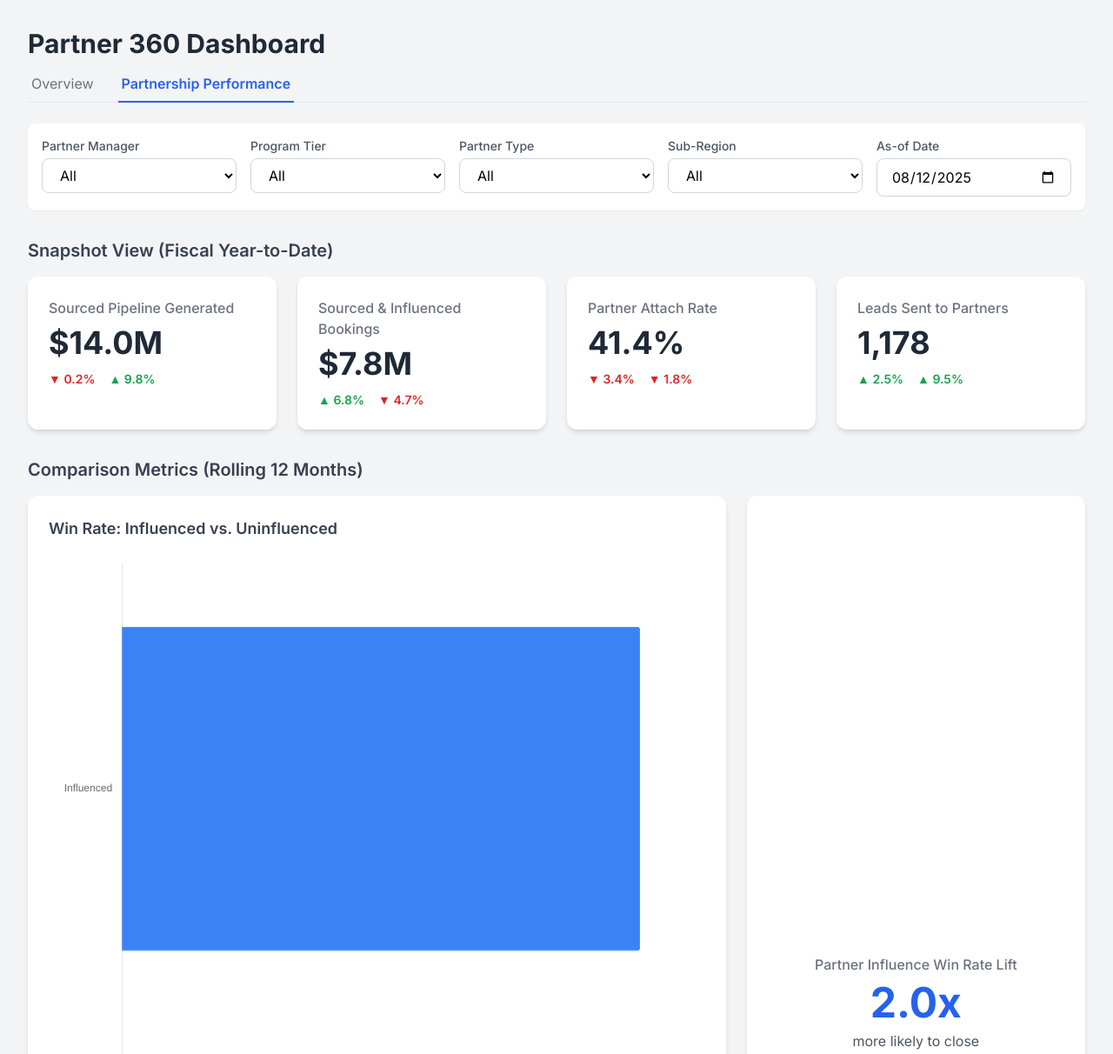
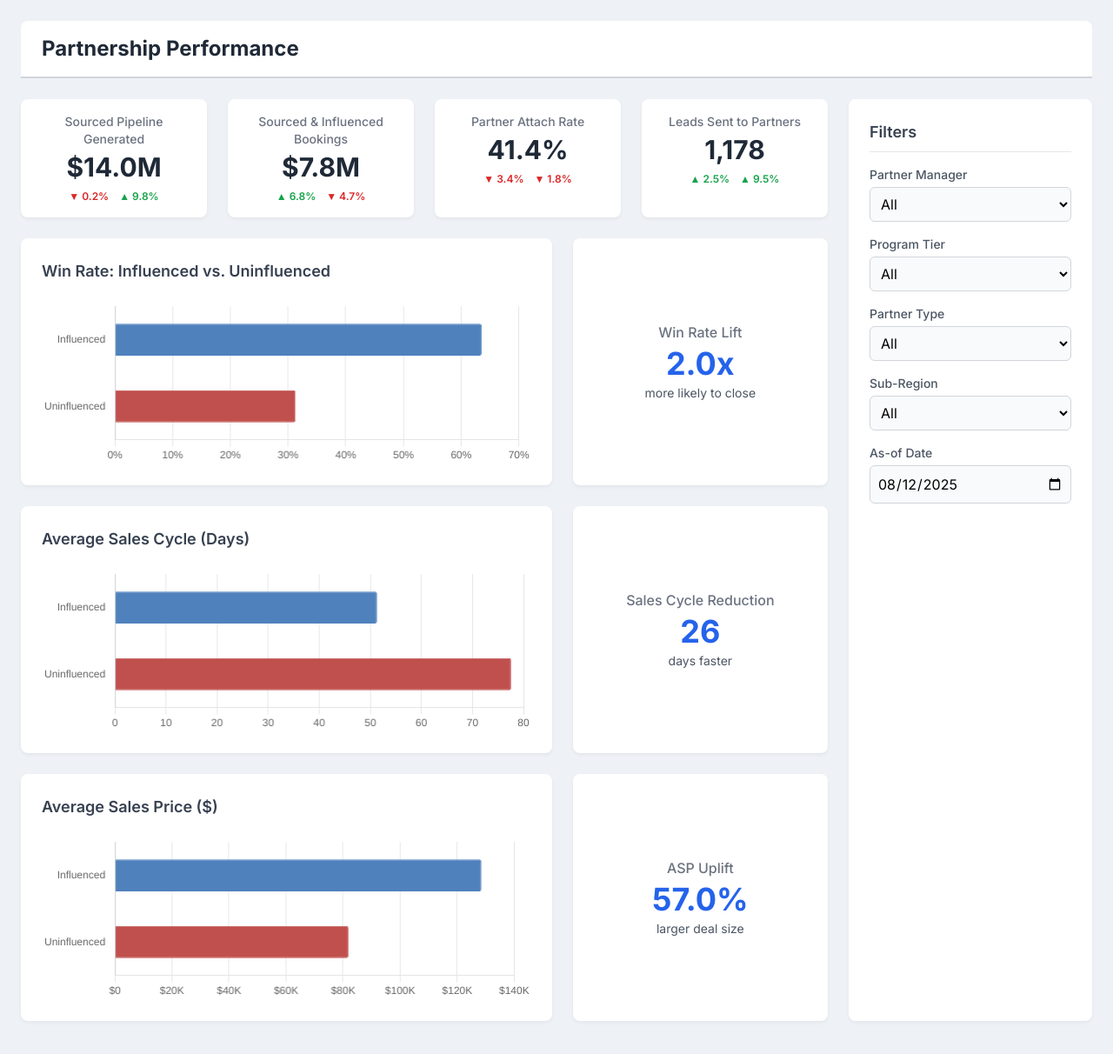
Before and after one commit to arunthimmaiah-contentstack/tableau_dashboard, a plain HTML site: page index.html in a window 1280 px wide. Shown: the top 1212 px of the page at 87% size. Drawn offline with nearby package versions, Linux system fonts and the light colour scheme.

Commit message:
Update index.html

```diff
--- a/index.html
+++ b/index.html
@@ -12,49 +12,154 @@
     <style>
         body {
             font-family: 'Inter', sans-serif;
-            background-color: #f3f4f6;
+            background-color: #eef1f5; /* Tableau-like background */
+        }
+        .tableau-dashboard {
+            display: flex;
+            gap: 1.5rem;
+        }
+        .main-content {
+            flex-grow: 1;
+        }
+        .filter-pane {
+            width: 280px;
+            flex-shrink: 0;
+            background-color: #ffffff;
+            padding: 1.5rem;
+            border-radius: 0.5rem;
+            box-shadow: 0 2px 4px rgba(0,0,0,0.05);
         }
         .kpi-card {
             background-color: white;
-            border-radius: 0.75rem;
-            padding: 1.5rem;
-            box-shadow: 0 4px 6px -1px rgb(0 0 0 / 0.1), 0 2px 4px -2px rgb(0 0 0 / 0.1);
+            border-radius: 0.5rem;
+            padding: 1rem;
+            box-shadow: 0 2px 4px rgba(0,0,0,0.05);
             transition: all 0.3s ease-in-out;
         }
         .filter-select {
-            background-color: white;
+            background-color: #f9fafb;
             border: 1px solid #d1d5db;
-            border-radius: 0.5rem;
-            padding: 0.5rem 1rem;
-            min-width: 180px;
+            border-radius: 0.375rem;
+            padding: 0.5rem;
+            width: 100%;
         }
         .chart-container {
             background-color: white;
-            border-radius: 0.75rem;
+            border-radius: 0.5rem;
             padding: 1.5rem;
-            box-shadow: 0 4px 6px -1px rgb(0 0 0 / 0.1), 0 2px 4px -2px rgb(0 0 0 / 0.1);
+            box-shadow: 0 2px 4px rgba(0,0,0,0.05);
+        }
+        .tableau-header {
+            background-color: #ffffff;
+            padding: 1rem 1.5rem;
+            border-bottom: 2px solid #d1d5db;
+            margin-bottom: 1.5rem;
         }
     </style>
 </head>
-<body class="p-4 md:p-8">
+<body class="p-4 md:p-6">
 
-    <div class="max-w-7xl mx-auto">
+    <div class="max-w-screen-2xl mx-auto">
         <!-- Header -->
-        <header class="mb-6">
-            <h1 class="text-3xl font-bold text-gray-800">Partner 360 Dashboard</h1>
-            <div class="mt-2 border-b">
-                <nav class="-mb-px flex space-x-6">
-                    <a href="#" class="py-2 px-1 border-b-2 border-transparent text-gray-500 hover:text-gray-700 hover:border-gray-300">Overview</a>
-                    <a href="#" class="py-2 px-1 border-b-2 border-blue-600 text-blue-600 font-semibold" aria-current="page">Partnership Performance</a>
-                </nav>
-            </div>
+        <header class="tableau-header rounded-t-lg">
+            <h1 class="text-2xl font-bold text-gray-800">Partnership Performance</h1>
         </header>
 
-        <!-- Filters -->
-        <div class="grid grid-cols-2 md:grid-cols-3 lg:grid-cols-5 gap-4 mb-8 p-4 bg-white rounded-lg shadow-sm">
+        <div class="tableau-dashboard">
+            <!-- Main Content Area -->
+            <main class="main-content">
+                <!-- Snapshot KPIs -->
+                <div class="mb-6">
+                    <div class="grid grid-cols-1 md:grid-cols-2 lg:grid-cols-4 gap-6">
+                        <!-- Sourced Pipeline -->
+                        <div class="kpi-card text-center">
+                            <h3 class="text-gray-500 font-medium text-sm">Sourced Pipeline Generated</h3>
+                            <p id="kpi-pipeline" class="text-3xl font-bold text-gray-800 mt-1">--</p>
+                            <div class="flex justify-center items-center text-xs mt-2 space-x-3">
+                                <span id="kpi-pipeline-yoy"></span>
+                                <span id="kpi-pipeline-qoq"></span>
+                            </div>
+                        </div>
+                        <!-- Sourced & Influenced Bookings -->
+                        <div class="kpi-card text-center">
+                            <h3 class="text-gray-500 font-medium text-sm">Sourced & Influenced Bookings</h3>
+                            <p id="kpi-bookings" class="text-3xl font-bold text-gray-800 mt-1">--</p>
+                            <div class="flex justify-center items-center text-xs mt-2 space-x-3">
+                                <span id="kpi-bookings-yoy"></span>
+                                <span id="kpi-bookings-qoq"></span>
+                            </div>
+                        </div>
+                        <!-- Partner Attach Rate -->
+                        <div class="kpi-card text-center">
+                            <h3 class="text-gray-500 font-medium text-sm">Partner Attach Rate</h3>
+                            <p id="kpi-attach-rate" class="text-3xl font-bold text-gray-800 mt-1">--</p>
+                            <div class="flex justify-center items-center text-xs mt-2 space-x-3">
+                                <span id="kpi-attach-rate-yoy"></span>
+                                <span id="kpi-attach-rate-qoq"></span>
+                            </div>
+                        </div>
+                        <!-- Leads Sent to Partners -->
+                        <div class="kpi-card text-center">
+                            <h3 class="text-gray-500 font-medium text-sm">Leads Sent to Partners</h3>
+                            <p id="kpi-leads" class="text-3xl font-bold text-gray-800 mt-1">--</p>
+                            <div class="flex justify-center items-center text-xs mt-2 space-x-3">
+                                <span id="kpi-leads-yoy"></span>
+                                <span id="kpi-leads-qoq"></span>
+                            </div>
+                        </div>
+                    </div>
+                </div>
+
+                <!-- Comparison Metrics -->
+                <div class="space-y-6">
+                    <!-- Win Rate -->
+                    <div class="grid grid-cols-1 lg:grid-cols-3 gap-6">
+                        <div class="chart-container lg:col-span-2">
+                            <h3 class="text-lg font-semibold text-gray-700 mb-4">Win Rate: Influenced vs. Uninfluenced</h3>
+                            <div class="h-48"><canvas id="winRateChart"></canvas></div>
+                        </div>
+                        <div class="kpi-card flex flex-col justify-center items-center text-center">
+                            <h3 class="text-gray-500 font-medium">Win Rate Lift</h3>
+                            <p id="lift-win-rate" class="text-4xl font-bold text-blue-600 my-1">--</p>
+                            <p class="text-gray-600 text-sm">more likely to close</p>
+                        </div>
+                    </div>
+
+                    <!-- Sales Cycle -->
+                    <div class="grid grid-cols-1 lg:grid-cols-3 gap-6">
+                        <div class="chart-container lg:col-span-2">
+                            <h3 class="text-lg font-semibold text-gray-700 mb-4">Average Sales Cycle (Days)</h3>
+                            <div class="h-48"><canvas id="salesCycleChart"></canvas></div>
+                        </div>
+                        <div class="kpi-card flex flex-col justify-center items-center text-center">
+                            <h3 class="text-gray-500 font-medium">Sales Cycle Reduction</h3>
+                            <p id="lift-sales-cycle" class="text-4xl font-bold text-blue-600 my-1">--</p>
+                            <p class="text-gray-600 text-sm">days faster</p>
+                        </div>
+                    </div>
+
+                    <!-- Sales Price -->
+                    <div class="grid grid-cols-1 lg:grid-cols-3 gap-6">
+                        <div class="chart-container lg:col-span-2">
+                            <h3 class="text-lg font-semibold text-gray-700 mb-4">Average Sales Price ($)</h3>
+                            <div class="h-48"><canvas id="salesPriceChart"></canvas></div>
+                        </div>
+                        <div class="kpi-card flex flex-col justify-center items-center text-center">
+                            <h3 class="text-gray-500 font-medium">ASP Uplift</h3>
+                            <p id="lift-sales-price" class="text-4xl font-bold text-blue-600 my-1">--</p>
+                            <p class="text-gray-600 text-sm">larger deal size</p>
+                        </div>
+                    </div>
+                </div>
+            </main>
+
+            <!-- Filter Pane -->
+            <aside class="filter-pane">
+                <h2 class="text-lg font-semibold text-gray-700 border-b pb-2 mb-4">Filters</h2>
+                <div class="space-y-4">
                     <div>
                         <label for="prm-filter" class="text-sm font-medium text-gray-600 block mb-1">Partner Manager</label>
-                <select id="prm-filter" class="filter-select w-full">
+                        <select id="prm-filter" class="filter-select">
                             <option>All</option>
                             <option>John Doe</option>
                             <option>Jane Smith</option>
@@ -63,7 +168,7 @@
                     </div>
                     <div>
                         <label for="tier-filter" class="text-sm font-medium text-gray-600 block mb-1">Program Tier</label>
-                <select id="tier-filter" class="filter-select w-full">
+                        <select id="tier-filter" class="filter-select">
                             <option>All</option>
                             <option>Elite</option>
                             <option>Preferred</option>
@@ -72,7 +177,7 @@
                     </div>
                     <div>
                         <label for="type-filter" class="text-sm font-medium text-gray-600 block mb-1">Partner Type</label>
-                <select id="type-filter" class="filter-select w-full">
+                        <select id="type-filter" class="filter-select">
                             <option>All</option>
                             <option>Tech</option>
                             <option>Solution</option>
@@ -80,7 +185,7 @@
                     </div>
                     <div>
                         <label for="region-filter" class="text-sm font-medium text-gray-600 block mb-1">Sub-Region</label>
-                <select id="region-filter" class="filter-select w-full">
+                        <select id="region-filter" class="filter-select">
                             <option>All</option>
                             <option>AMER</option>
                             <option>EMEA</option>
@@ -89,90 +194,10 @@
                     </div>
                     <div>
                         <label for="date-filter" class="text-sm font-medium text-gray-600 block mb-1">As-of Date</label>
-                <input type="date" id="date-filter" class="filter-select w-full">
+                        <input type="date" id="date-filter" class="filter-select">
                     </div>
                 </div>
-
-        <!-- Snapshot KPIs -->
-        <div class="mb-8">
-            <h2 class="text-xl font-semibold text-gray-700 mb-4">Snapshot View (Fiscal Year-to-Date)</h2>
-            <div class="grid grid-cols-1 md:grid-cols-2 lg:grid-cols-4 gap-6">
-                <!-- Sourced Pipeline -->
-                <div class="kpi-card">
-                    <h3 class="text-gray-500 font-medium">Sourced Pipeline Generated</h3>
-                    <p id="kpi-pipeline" class="text-4xl font-bold text-gray-800 mt-2">--</p>
-                    <div class="flex items-center text-sm mt-3">
-                        <span id="kpi-pipeline-yoy" class="flex items-center mr-4"></span>
-                        <span id="kpi-pipeline-qoq" class="flex items-center"></span>
-                    </div>
-                </div>
-                <!-- Sourced & Influenced Bookings -->
-                <div class="kpi-card">
-                    <h3 class="text-gray-500 font-medium">Sourced & Influenced Bookings</h3>
-                    <p id="kpi-bookings" class="text-4xl font-bold text-gray-800 mt-2">--</p>
-                    <div class="flex items-center text-sm mt-3">
-                         <span id="kpi-bookings-yoy" class="flex items-center mr-4"></span>
-                         <span id="kpi-bookings-qoq" class="flex items-center"></span>
-                    </div>
-                </div>
-                <!-- Partner Attach Rate -->
-                <div class="kpi-card">
-                    <h3 class="text-gray-500 font-medium">Partner Attach Rate</h3>
-                    <p id="kpi-attach-rate" class="text-4xl font-bold text-gray-800 mt-2">--</p>
-                    <div class="flex items-center text-sm mt-3">
-                        <span id="kpi-attach-rate-yoy" class="flex items-center mr-4"></span>
-                        <span id="kpi-attach-rate-qoq" class="flex items-center"></span>
-                    </div>
-                </div>
-                <!-- Leads Sent to Partners -->
-                <div class="kpi-card">
-                    <h3 class="text-gray-500 font-medium">Leads Sent to Partners</h3>
-                    <p id="kpi-leads" class="text-4xl font-bold text-gray-800 mt-2">--</p>
-                    <div class="flex items-center text-sm mt-3">
-                        <span id="kpi-leads-yoy" class="flex items-center mr-4"></span>
-                        <span id="kpi-leads-qoq" class="flex items-center"></span>
-                    </div>
-                </div>
-            </div>
-        </div>
-
-        <!-- Comparison Metrics -->
-        <div>
-            <h2 class="text-xl font-semibold text-gray-700 mb-4">Comparison Metrics (Rolling 12 Months)</h2>
-            <div class="grid grid-cols-1 lg:grid-cols-3 gap-6">
-                <!-- Win Rate -->
-                <div class="chart-container lg:col-span-2">
-                    <h3 class="text-lg font-semibold text-gray-700 mb-4">Win Rate: Influenced vs. Uninfluenced</h3>
-                    <canvas id="winRateChart"></canvas>
-                </div>
-                <div class="kpi-card flex flex-col justify-center items-center text-center">
-                    <h3 class="text-gray-500 font-medium">Partner Influence Win Rate Lift</h3>
-                    <p id="lift-win-rate" class="text-5xl font-bold text-blue-600 my-2">--</p>
-                    <p class="text-gray-600">more likely to close</p>
-                </div>
-
-                <!-- Sales Cycle -->
-                <div class="chart-container lg:col-span-2">
-                     <h3 class="text-lg font-semibold text-gray-700 mb-4">Average Sales Cycle (Days)</h3>
-                    <canvas id="salesCycleChart"></canvas>
-                </div>
-                <div class="kpi-card flex flex-col justify-center items-center text-center">
-                    <h3 class="text-gray-500 font-medium">Sales Cycle Reduction</h3>
-                    <p id="lift-sales-cycle" class="text-5xl font-bold text-blue-600 my-2">--</p>
-                    <p class="text-gray-600">days faster to close</p>
-                </div>
-
-                <!-- Sales Price -->
-                <div class="chart-container lg:col-span-2">
-                    <h3 class="text-lg font-semibold text-gray-700 mb-4">Average Sales Price ($)</h3>
-                    <canvas id="salesPriceChart"></canvas>
-                </div>
-                <div class="kpi-card flex flex-col justify-center items-center text-center">
-                    <h3 class="text-gray-500 font-medium">Partner Influence ASP Uplift</h3>
-                    <p id="lift-sales-price" class="text-5xl font-bold text-blue-600 my-2">--</p>
-                    <p class="text-gray-600">larger average deal size</p>
-                </div>
-            </div>
+            </aside>
         </div>
     </div>
 
@@ -195,34 +220,27 @@
         };
 
         // --- MOCK DATA GENERATION ---
-        // This simulates fetching new data when a filter is applied.
         const generateMockData = () => {
-            const randomFactor = 0.8 + Math.random() * 0.4; // between 0.8 and 1.2
+            const randomFactor = 0.8 + Math.random() * 0.4;
             return {
                 pipeline: 15200000 * randomFactor,
                 pipelineYoY: (Math.random() - 0.4) * 0.3,
                 pipelineQoQ: (Math.random() - 0.5) * 0.2,
-
                 bookings: 8500000 * randomFactor,
                 bookingsYoY: (Math.random() - 0.3) * 0.25,
                 bookingsQoQ: (Math.random() - 0.45) * 0.15,
-
                 attachRate: 0.45 * randomFactor,
                 attachRateYoY: (Math.random() - 0.4) * 0.1,
                 attachRateQoQ: (Math.random() - 0.6) * 0.05,
-
                 leads: 1280 * randomFactor,
                 leadsYoY: (Math.random() - 0.2) * 0.3,
                 leadsQoQ: (Math.random() - 0.4) * 0.2,
-
-                winRateInfluenced: 0.5 + Math.random() * 0.2, // 50-70%
-                winRateUninfluenced: 0.3 + Math.random() * 0.15, // 30-45%
-
-                salesCycleInfluenced: 40 + Math.random() * 15, // 40-55 days
-                salesCycleUninfluenced: 60 + Math.random() * 20, // 60-80 days
-
-                salesPriceInfluenced: 110000 + Math.random() * 30000, // 110k-140k
-                salesPriceUninfluenced: 70000 + Math.random() * 20000, // 70k-90k
+                winRateInfluenced: 0.5 + Math.random() * 0.2,
+                winRateUninfluenced: 0.3 + Math.random() * 0.15,
+                salesCycleInfluenced: 40 + Math.random() * 15,
+                salesCycleUninfluenced: 60 + Math.random() * 20,
+                salesPriceInfluenced: 110000 + Math.random() * 30000,
+                salesPriceUninfluenced: 70000 + Math.random() * 20000,
             };
         };
 
@@ -237,10 +255,11 @@
                     datasets: [{
                         label: label,
                         data: data,
-                        backgroundColor: ['#3b82f6', '#9ca3af'],
-                        borderColor: ['#2563eb', '#6b7280'],
+                        backgroundColor: ['#4f81bd', '#c0504d'], // Tableau-like colors
+                        borderColor: ['#4f81bd', '#c0504d'],
                         borderWidth: 1,
-                        borderRadius: 4,
+                        borderRadius: 2,
+                        barPercentage: 0.6,
                     }]
                 },
                 options: {
@@ -253,11 +272,8 @@
                             callbacks: {
                                 label: function(context) {
                                     let label = context.dataset.label || '';
-                                    if (label) {
-                                        label += ': ';
-                                    }
+                                    if (label) { label += ': '; }
                                     if (context.parsed.x !== null) {
-                                        // FIX: Use context.chart.canvas.id instead of ctx.canvas.id
                                         if (context.chart.canvas.id.includes('Price')) {
                                            label += new Intl.NumberFormat('en-US', { style: 'currency', currency: 'USD', minimumFractionDigits: 0 }).format(context.parsed.x);
                                         } else if (context.chart.canvas.id.includes('Cycle')) {
@@ -274,10 +290,9 @@
                     scales: {
                         x: {
                             beginAtZero: true,
-                            grid: { display: false },
+                            grid: { color: '#e5e7eb' },
                             ticks: {
-                                callback: function(value, index, values) {
-                                     // FIX: Use this.chart.canvas.id instead of ctx.canvas.id
+                                callback: function(value) {
                                      if (this.chart.canvas.id.includes('Price')) return formatCurrency(value);
                                      if (this.chart.canvas.id.includes('Cycle')) return `${value}`;
                                      return `${value * 100}%`;
@@ -302,7 +317,6 @@
         const updateDashboard = () => {
             const data = generateMockData();
 
-            // Update KPIs
             document.getElementById('kpi-pipeline').textContent = formatCurrency(data.pipeline);
             renderTrend(document.getElementById('kpi-pipeline-yoy'), data.pipelineYoY);
             renderTrend(document.getElementById('kpi-pipeline-qoq'), data.pipelineQoQ);
@@ -319,7 +333,6 @@
             renderTrend(document.getElementById('kpi-leads-yoy'), data.leadsYoY);
             renderTrend(document.getElementById('kpi-leads-qoq'), data.leadsQoQ);
 
-            // Update Comparison Lifts
             const winRateLift = (data.winRateInfluenced / data.winRateUninfluenced).toFixed(1) + 'x';
             document.getElementById('lift-win-rate').textContent = winRateLift;
 
@@ -329,7 +342,6 @@
             const salesPriceUplift = formatPercentage((data.salesPriceInfluenced / data.salesPriceUninfluenced) - 1);
             document.getElementById('lift-sales-price').textContent = salesPriceUplift;
 
-            // Update Charts
             charts.winRate.data.datasets[0].data = [data.winRateInfluenced, data.winRateUninfluenced];
             charts.winRate.update();
 
@@ -342,22 +354,18 @@
 
         // --- INITIALIZATION & EVENT LISTENERS ---
         document.addEventListener('DOMContentLoaded', () => {
-            // Set default date
             const dateFilter = document.getElementById('date-filter');
             const today = new Date();
             dateFilter.value = today.toISOString().split('T')[0];
 
-            // Initial load
             const initialData = generateMockData();
             initializeCharts(initialData);
-            updateDashboard(); // Call once to populate on load
+            updateDashboard();
 
-            // Add event listeners to filters
             const filters = document.querySelectorAll('.filter-select, #date-filter');
             filters.forEach(filter => {
                 filter.addEventListener('change', () => {
-                    // Add a subtle loading effect
-                    const dashboard = document.querySelector('.max-w-7xl');
+                    const dashboard = document.querySelector('.main-content');
                     dashboard.style.opacity = '0.5';
                     dashboard.style.transition = 'opacity 0.3s ease-in-out';
                     setTimeout(() => {
@@ -369,3 +377,4 @@
         });
     </script>
 </body>
+</html>
```
Lines whose indentation alone changed are shown as unchanged.
